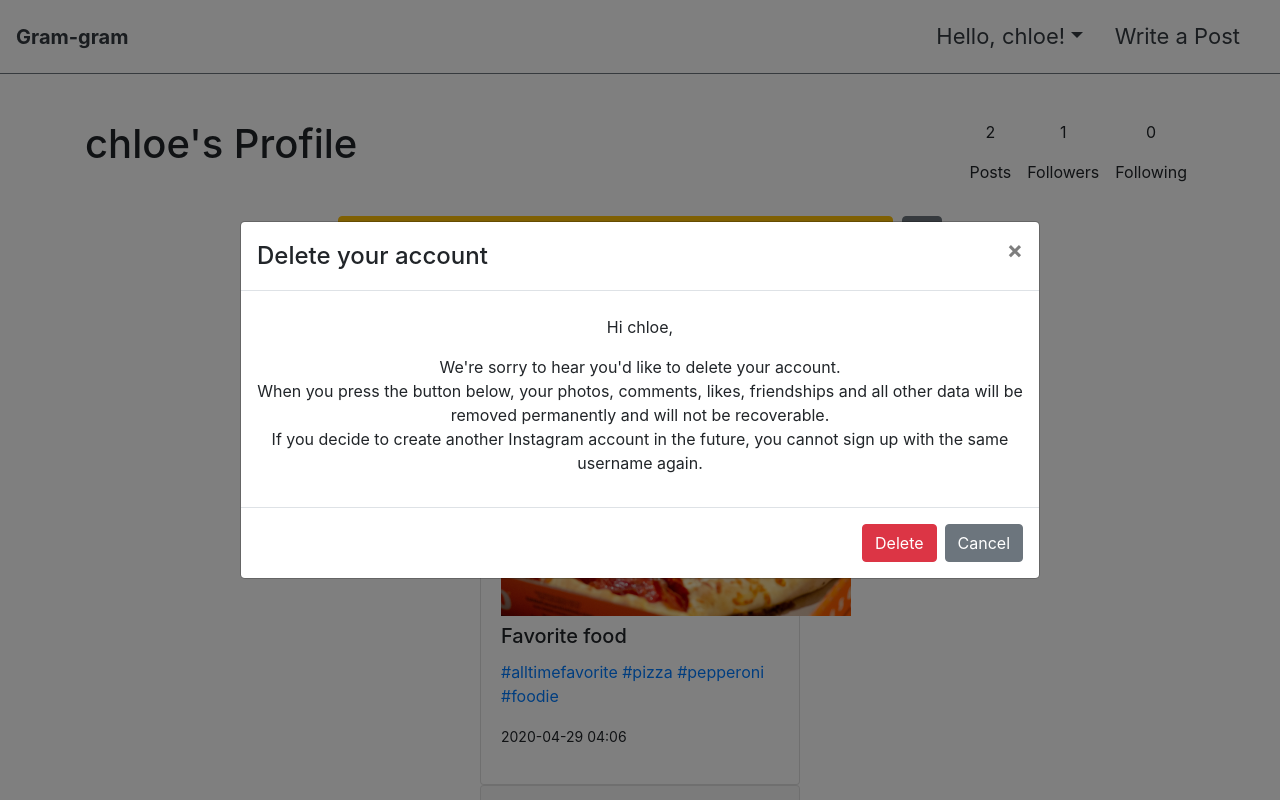
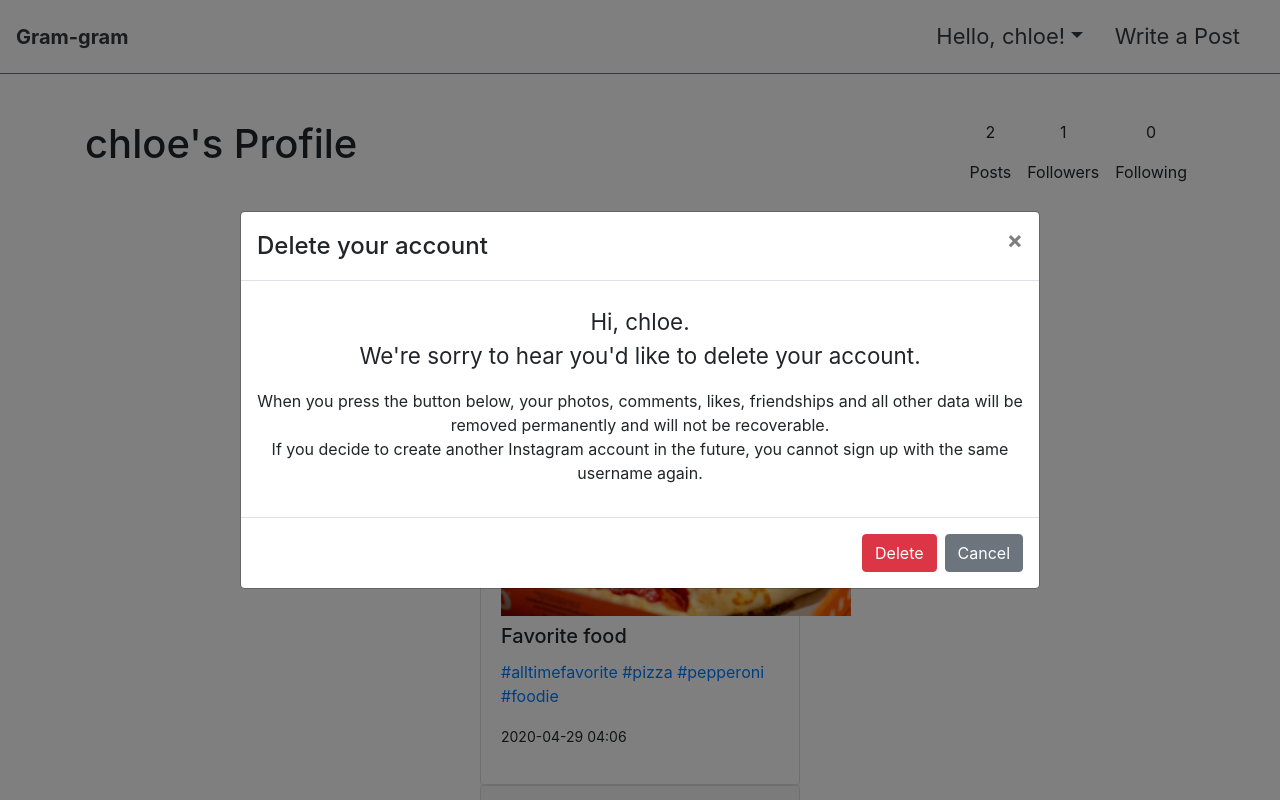
Before and after one commit to chloe-codes1/gram-gram, a Django app: a page that uses templates/_accountdelete.html in a window 1280 px wide, after a click that opens the changed part. Run offline with Django 3.2, Linux system fonts and the light colour scheme; a user stored in the database is signed in; data comes from the database, SQL or seed files in the repository; some libraries are stand-ins or nearby versions.

Commit message:
Modify account delete modal

```diff
--- a/templates/_accountdelete.html
+++ b/templates/_accountdelete.html
@@ -12,8 +12,8 @@
       </div>
       <div class="modal-body text-center mt-2 mb-3">
 
-       <p> Hi {{user.username}}, </p>
-        We're sorry to hear you'd like to delete your account.<br>
+       <p style="font-size: 1.4rem"> Hi, {{user.username}}. <br>
+        We're sorry to hear you'd like to delete your account.</p>
         When you press the button below, your photos, comments, likes, friendships and all other data will be removed permanently and will not be recoverable. <br>
         If you decide to create another Instagram account in the future, you cannot sign up with the same username again.<br>
       </div>
```
